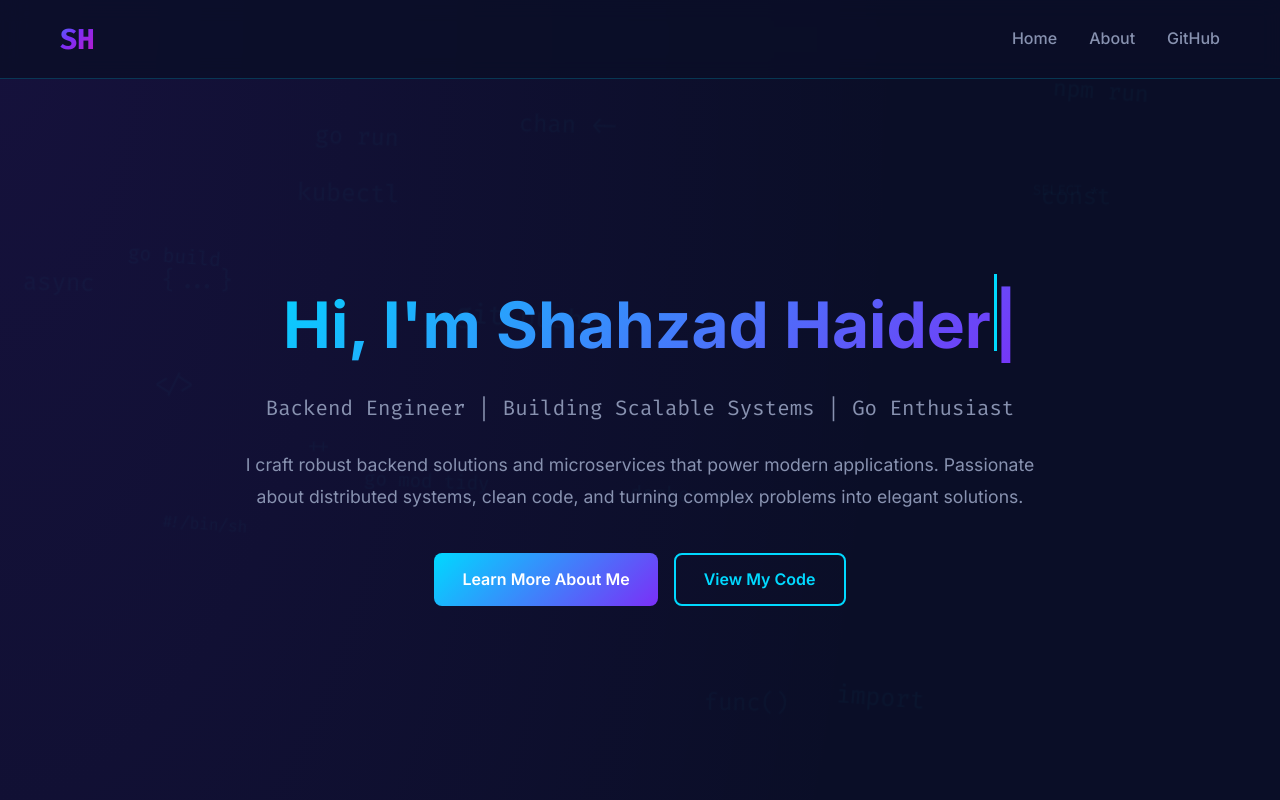
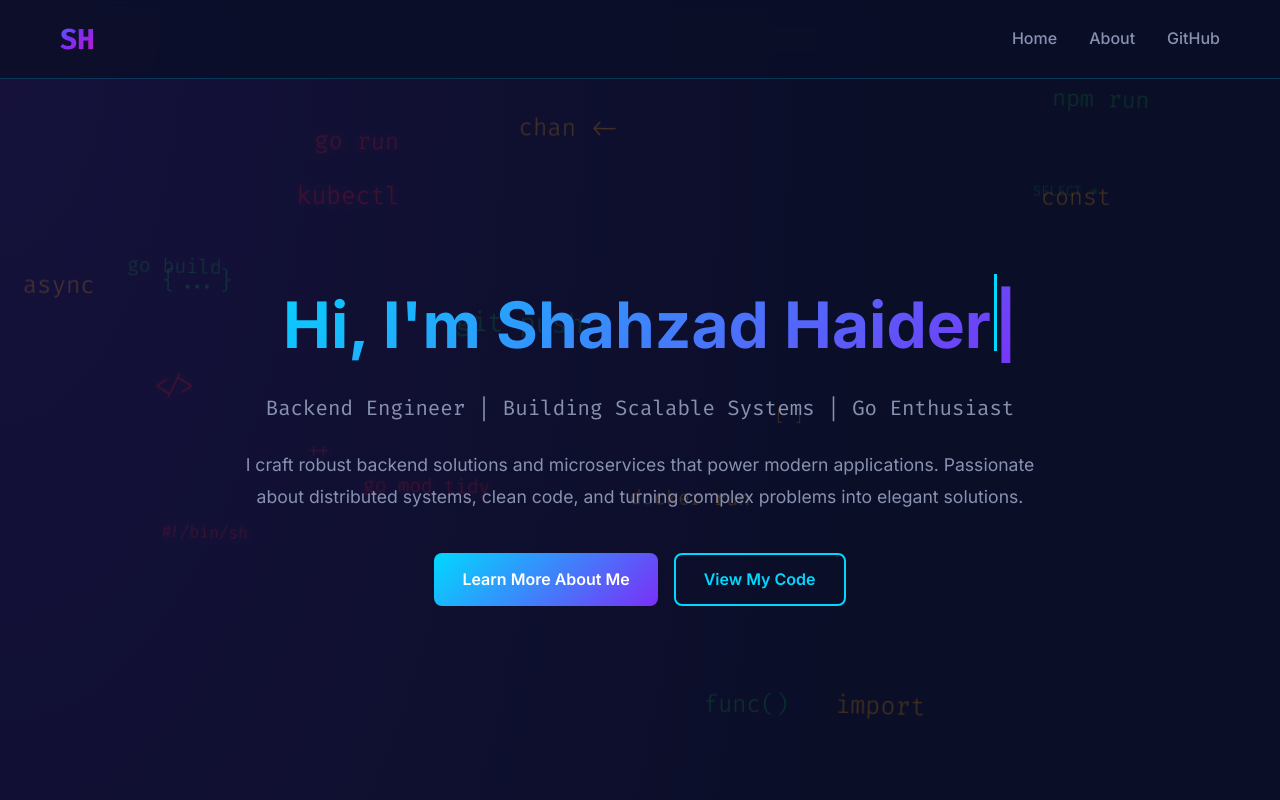
Before and after one commit to shahzadhaider1/shahzad-haider.com, a Next.js app: page / in a window 1280 px wide. Shown: the top 800 px of the page. Built offline with nearby package versions, Linux system fonts and the light colour scheme.

Commit message:
updated floating elements style

```diff
--- a/src/app/page.module.css
+++ b/src/app/page.module.css
@@ -15,10 +15,11 @@
 
 .heroContent {
   text-align: center;
-  z-index: 10;
+  z-index: 20;
   animation: fadeInUp 0.8s ease-out forwards;
   max-width: 800px;
   opacity: 1;
+  position: relative;
 }
 
 .title {
--- a/src/components/FloatingElements.js
+++ b/src/components/FloatingElements.js
@@ -5,6 +5,7 @@ import styles from './FloatingElements.module.css'
 export default function FloatingElements() {
   const [elements, setElements] = useState([])
   const [mousePos, setMousePos] = useState({ x: 0, y: 0 })
+  const [isLoaded, setIsLoaded] = useState(false)
   const containerRef = useRef(null)
 
   const symbols = [
@@ -23,12 +24,19 @@ export default function FloatingElements() {
       top: Math.random() * 90,
       size: Math.random() * 15 + 12,
       duration: Math.random() * 30 + 20,
-      delay: Math.random() * 5
+      delay: Math.random() * 5,
+      opacity: 0.4 // Start with good visibility
     }))
     setElements(newElements)
+
+    // After 2 seconds, reduce opacity for a subtle fade effect
+    const timer = setTimeout(() => {
+      setIsLoaded(true)
+    }, 2000)
+
+    return () => clearTimeout(timer)
   // eslint-disable-next-line react-hooks/exhaustive-deps
   }, [])
-
 
   useEffect(() => {
     const handleMouseMove = (e) => {
@@ -46,7 +54,10 @@ export default function FloatingElements() {
   }, [])
 
   return (
-    <div ref={containerRef} className={styles.floatingContainer}>
+    <div
+      ref={containerRef}
+      className={`${styles.floatingContainer} ${isLoaded ? styles.loaded : ''}`}
+    >
       {elements.map(element => (
         <div
           key={element.id}
@@ -57,6 +68,7 @@ export default function FloatingElements() {
             fontSize: `${element.size}px`,
             animationDuration: `${element.duration}s`,
             animationDelay: `${element.delay}s`,
+            opacity: element.opacity,
             transform: `translate(
               ${(mousePos.x - 50) * 0.02 * (element.id % 3)}px,
               ${(mousePos.y - 50) * 0.02 * (element.id % 3)}px
--- a/src/components/FloatingElements.module.css
+++ b/src/components/FloatingElements.module.css
@@ -6,39 +6,65 @@
   height: 100%;
   overflow: hidden;
   pointer-events: none;
+  z-index: 1; /* Ensure it stays behind content */
 }
 
 .floatingElement {
   position: absolute;
-  color: rgba(0, 217, 255, 0.15);
-  font-family: var(--font-fira);
+  color: rgba(0, 217, 255, 0.6); /* Good initial visibility */
+  font-family: 'Fira Code', monospace;
+  font-weight: 300;
   animation: float infinite ease-in-out;
   user-select: none;
-  transition: transform 0.3s ease-out;
+  transition: all 0.8s ease-in-out;
   will-change: transform;
+  opacity: 0.6; /* Good initial opacity */
+}
+
+/* After page loads, reduce opacity but keep elements visible */
+.floatingContainer.loaded .floatingElement {
+  opacity: 0.10;
+  color: rgba(0, 255, 60, 0.35);
 }
 
 .floatingElement:hover {
-  color: rgba(0, 217, 255, 0.3);
+  opacity: 0.8 !important;
+  color: rgba(0, 217, 255, 0.9);
+  transform: scale(1.1) !important;
+  transition: all 0.3s ease;
 }
 
 @keyframes float {
   0%, 100% {
-    transform: translateY(0) rotate(0deg);
-    opacity: 0.15;
+    transform: translateY(0) rotate(0deg) scale(1);
   }
   25% {
-    transform: translateY(-30px) rotate(5deg);
-    opacity: 0.2;
+    transform: translateY(-20px) rotate(2deg) scale(1.02);
   }
   50% {
-    transform: translateY(-15px) rotate(-5deg);
-    opacity: 0.25;
+    transform: translateY(-10px) rotate(-2deg) scale(0.98);
   }
   75% {
-    transform: translateY(-25px) rotate(3deg);
-    opacity: 0.2;
+    transform: translateY(-15px) rotate(1deg) scale(1.01);
   }
+}
+
+/* Add a subtle glow effect on some elements */
+.floatingElement:nth-child(3n) {
+  color: rgba(176, 249, 5, 0.5);
+}
+
+.floatingElement:nth-child(3n+1) {
+  color: rgba(243, 99, 195, 0.718);
+  text-shadow: 0 0 8px rgba(241, 7, 163, 0.2);
+}
+
+.floatingContainer.loaded .floatingElement:nth-child(3n) {
+  color: rgba(255, 157, 0, 0.559);
+}
+
+.floatingContainer.loaded .floatingElement:nth-child(3n+1) {
+  color: rgba(246, 17, 17, 0.529);
 }
 
 /* Reduce motion for accessibility */
@@ -47,3 +73,9 @@
     animation: none;
   }
 }
+
+/* Ensure hero content stays on top */
+.heroContent {
+  position: relative;
+  z-index: 10;
+}
```
